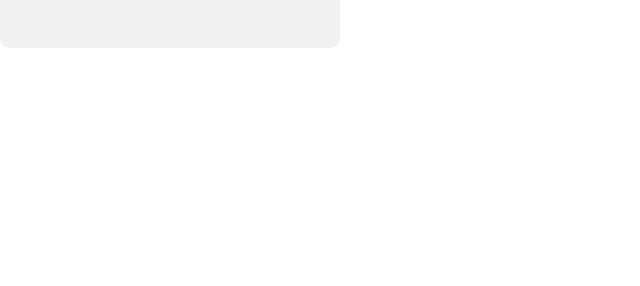
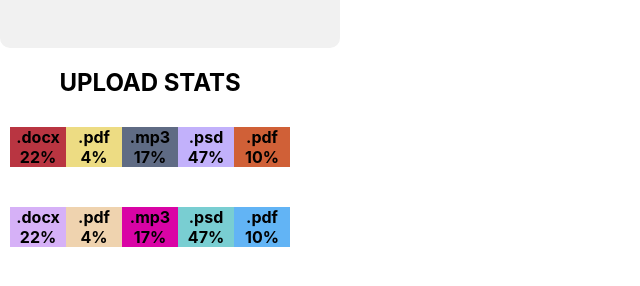
Before and after one commit to MMAKS999/goit-react-hw-01-components, a React (Create React App) app: page / in a window 1280 px wide. Shown: the part 352-638 px from the top of the page, without its empty margins (0-640 px from the left). Built offline with nearby package versions, Linux system fonts and the light colour scheme.

Commit message:
2Statistics
зроблено без систем папок

```diff
--- a/package.json
+++ b/package.json
@@ -11,6 +11,7 @@
     "react": "^18.1.0",
     "react-dom": "^18.1.0",
     "react-scripts": "5.0.1",
+    "styled-components": "^5.3.11",
     "web-vitals": "^2.1.3"
   },
   "scripts": {
--- a/src/components/App.jsx
+++ b/src/components/App.jsx
@@ -1,5 +1,7 @@
 import { Profile } from "./profile";
-import  user  from "../data/user.json";
+import { Statistics } from "./statistics";
+import user from "../data/user.json";
+import data from "../data/data.json";
 
 
 
@@ -23,7 +25,9 @@ export const App = () => {
   location={user.location}
   avatar={user.avatar}
   stats={user.stats}
-/>
+      />
+      <Statistics title="Upload stats" stats={data} />
+<Statistics stats={data} />
       {/* React homework template */}
     </div>
   );
--- a/src/components/statistics.js
+++ b/src/components/statistics.js
@@ -0,0 +1,75 @@
+import PropTypes from 'prop-types';
+import styled from 'styled-components';
+
+const getRandomColor = () => {
+  const letters = '0123456789ABCDEF';
+  let color = '#';
+  for (let i = 0; i < 6; i++) {
+    color += letters[Math.floor(Math.random() * 16)];
+  }
+  return color;
+};
+
+
+const Section = styled.section`
+  margin-bottom: 20px;
+  text-align: center;
+  width: 300px;
+ `;
+
+const Title = styled.h2`
+  font-size: 24px;
+  text-transform: uppercase;
+`;
+
+const List = styled.ul`
+  list-style-type: none;
+  padding: 10px;
+  display: flex;
+  align-items: center;
+
+`;
+
+const Item = styled.li`
+  display: flex;
+  justify-content: space-between;
+  flex-direction: column;
+  width: 25%;
+`;
+
+const Label = styled.span`
+  font-weight: bold;
+`;
+
+const Percentage = styled.span``;
+
+
+export const Statistics = ({ title, stats }) => (
+  <Section>
+    {title && <Title>Upload stats</Title>}
+
+    <List>
+      {stats &&
+        stats.map(({ id, label, percentage }) => (
+          <Item
+            key={id}
+            style={{backgroundColor: getRandomColor()}}
+          >
+            <Label>{label}</Label>
+            <Label>{percentage}%</Label>
+          </Item>
+        ))}
+    </List>
+  </Section>
+);
+
+Statistics.propTypes = {
+  title: PropTypes.string,
+  stats: PropTypes.arrayOf(
+    PropTypes.shape({
+      id: PropTypes.string.isRequired,
+      label: PropTypes.string.isRequired,
+      percentage: PropTypes.number.isRequired,
+    })
+  ),
+};
```
Also changed, not shown: src/components/profile.js (+14 -2 lines), src/components/friendList.js (added), 1 other file (tests, documents, lock files or other folders).
